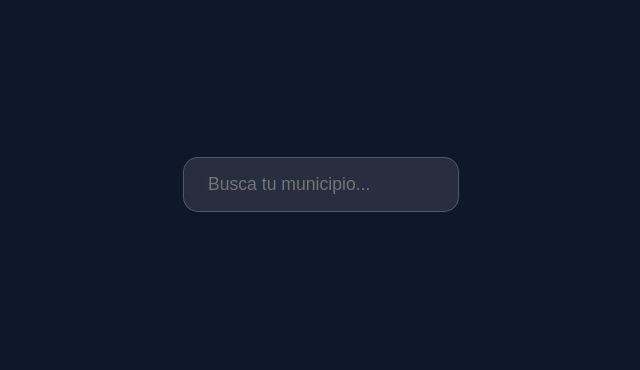
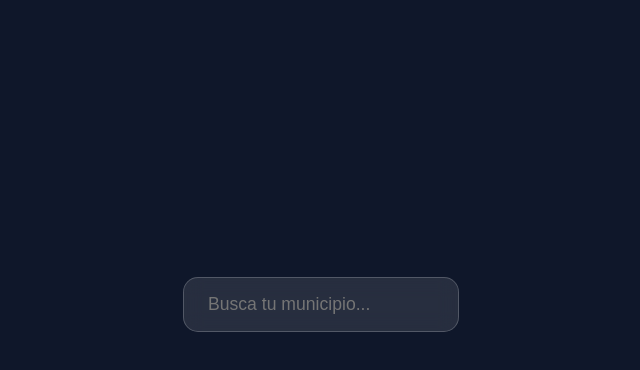
Before and after one commit to josemird/cloudy, a website built with Vite: page index.html in a window 1280 px wide. Shown: the whole page, without its empty margins (319-959 px from the left). Built offline with nearby package versions, Linux system fonts and the light colour scheme; files whose address does not match are found by name.

Commit message:
ajuste posicional de inicio

```diff
--- a/src/scss/main.scss
+++ b/src/scss/main.scss
@@ -9,7 +9,7 @@ body {
   display: flex;
   justify-content: center;
   align-items: center;
-  height: 50vh;
+  height: 80vh;
 }
 
 .search-container {
```
